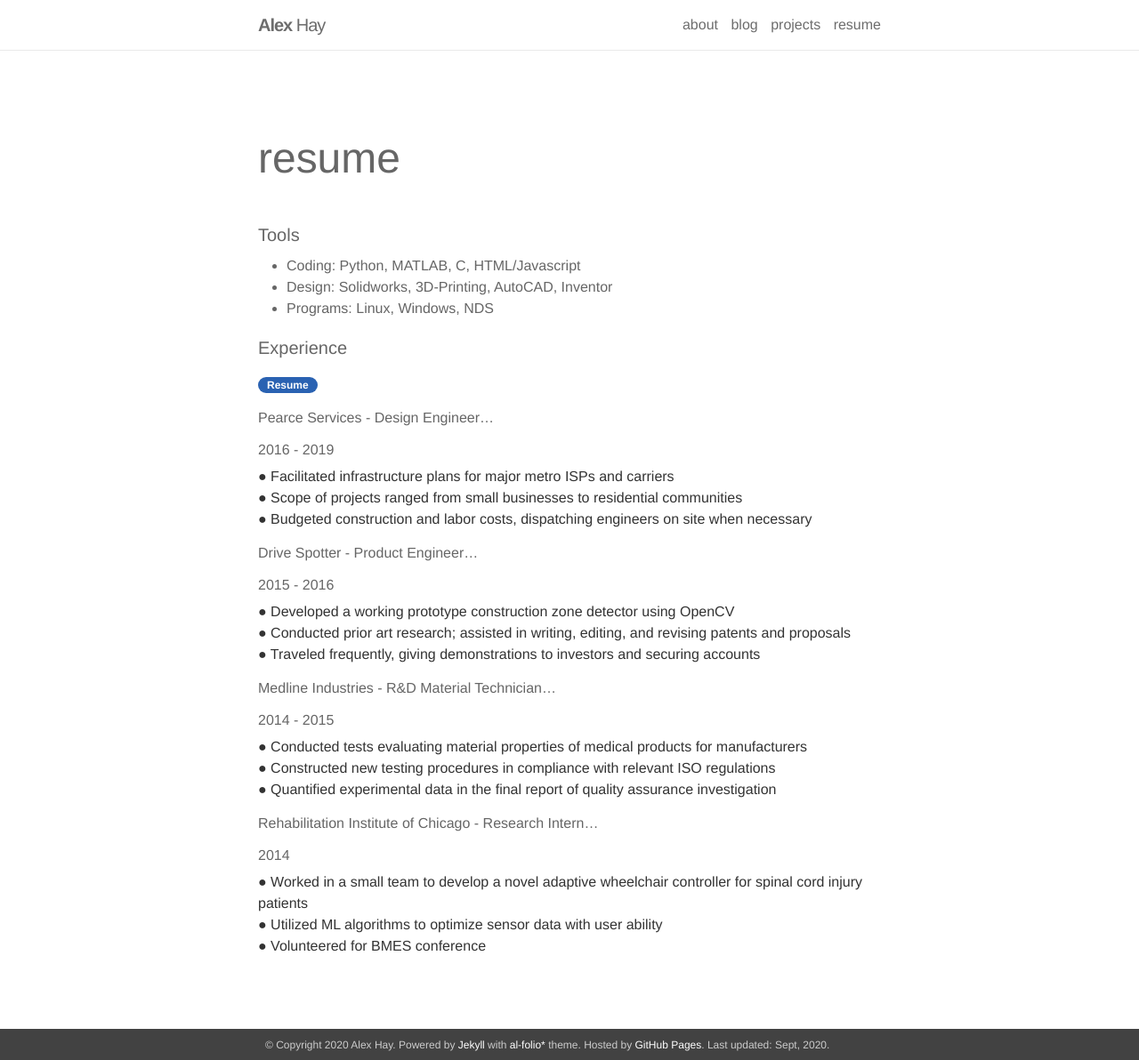
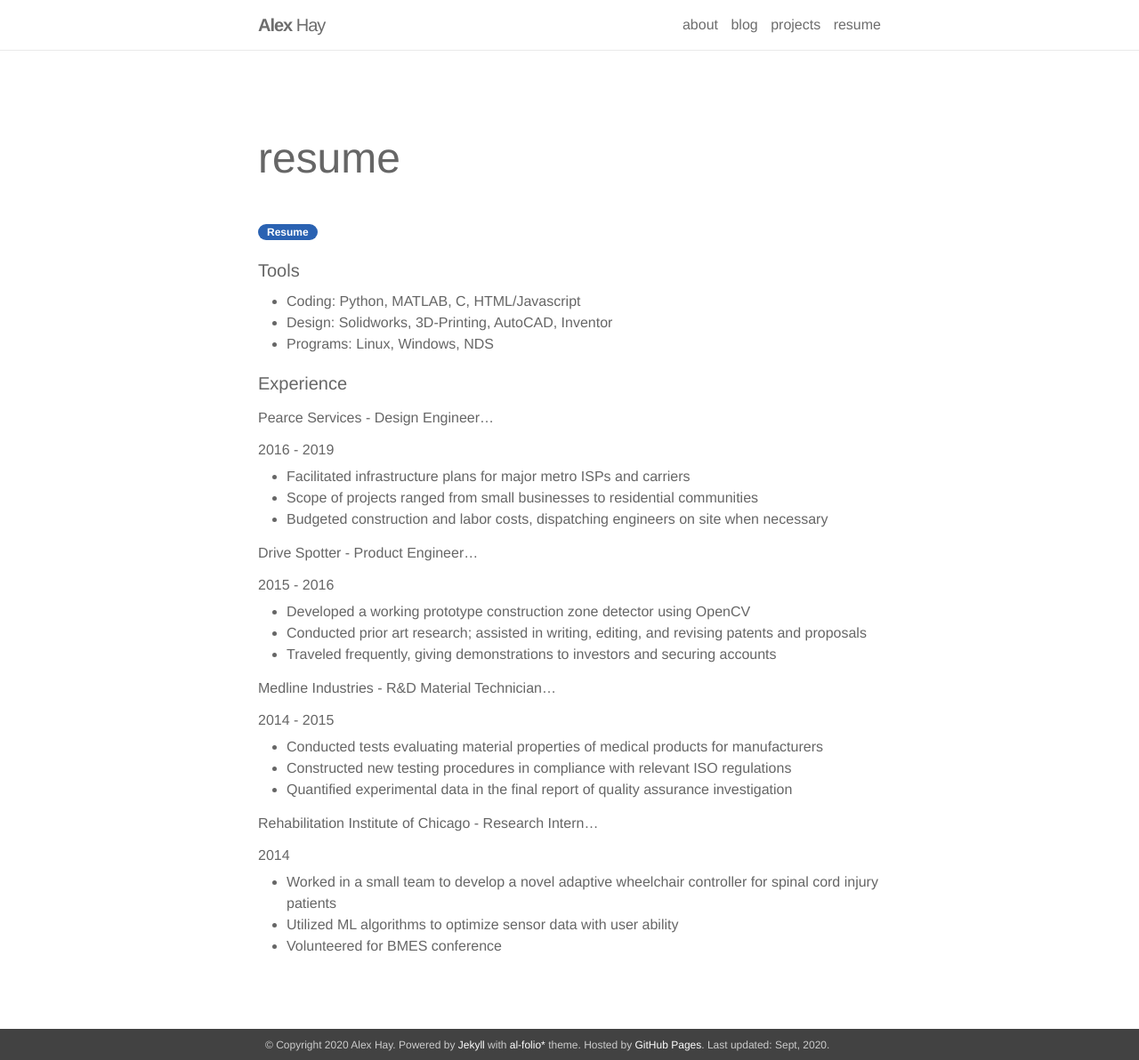
Before and after one commit to an-minyoung/an-minyoung.github.io, a Jekyll site: the page built from _pages/resume.md, in a window 1280 px wide and 1192 px high. Shown: the whole window at 89% size. Built offline with Jekyll 4.4.1, drawn with Linux system fonts in a browser that asks for light colours; nearby versions of some CDN libraries; some of the changed lines change nothing that is shown.

Commit message:
dots man..

```diff
--- a/_pages/resume.md
+++ b/_pages/resume.md
@@ -4,6 +4,12 @@ permalink: /resume/
 title: resume
 # description: Materials for courses you taught. Replace this text with your description.
 ---
+
+<p>
+  <a href=""></a><div class=""></div>
+  <a href="/assets/pdf/resume.pdf"><div class="color-button">Resume</div></a>
+</p>
+
 ### Tools
 
 * Coding: Python, MATLAB, C, HTML/Javascript
@@ -11,34 +17,31 @@ title: resume
 * Programs: Linux, Windows, NDS
 
 ### Experience
-<p>
-  <a href=""></a><div class=""></div>
-  <a href="/assets/pdf/resume.pdf"><div class="color-button">Resume</div></a>
-</p>
+
 #### Pearce Services - Design Engineer...
 #### <su>2016 - 2019</su>
 
-● Facilitated infrastructure plans for major metro ISPs and carriers<br>
-● Scope of projects ranged from small businesses to residential communities<br>
-● Budgeted construction and labor costs, dispatching engineers on site when necessary
+* Facilitated infrastructure plans for major metro ISPs and carriers<br>
+* Scope of projects ranged from small businesses to residential communities<br>
+* Budgeted construction and labor costs, dispatching engineers on site when necessary
 
 #### Drive Spotter - Product Engineer...
 #### <su>2015 - 2016</su>
 
-● Developed a working prototype construction zone detector using OpenCV<br>
-● Conducted prior art research; assisted in writing, editing, and revising patents and proposals<br>
-● Traveled frequently, giving demonstrations to investors and securing accounts
+* Developed a working prototype construction zone detector using OpenCV<br>
+* Conducted prior art research; assisted in writing, editing, and revising patents and proposals<br>
+* Traveled frequently, giving demonstrations to investors and securing accounts
 
 #### Medline Industries - R&D Material Technician...
 #### <su>2014 - 2015</su>
 
-● Conducted tests evaluating material properties of medical products for manufacturers<br>
-● Constructed new testing procedures in compliance with relevant ISO regulations<br>
-● Quantified experimental data in the final report of quality assurance investigation
+* Conducted tests evaluating material properties of medical products for manufacturers<br>
+* Constructed new testing procedures in compliance with relevant ISO regulations<br>
+* Quantified experimental data in the final report of quality assurance investigation
 
 #### Rehabilitation Institute of Chicago - Research Intern...
 #### <su>2014</su>
 
-● Worked in a small team to develop a novel adaptive wheelchair controller for spinal cord injury patients<br>
-● Utilized ML algorithms to optimize sensor data with user ability<br>
-● Volunteered for BMES conference
+* Worked in a small team to develop a novel adaptive wheelchair controller for spinal cord injury patients<br>
+* Utilized ML algorithms to optimize sensor data with user ability<br>
+* Volunteered for BMES conference
```
